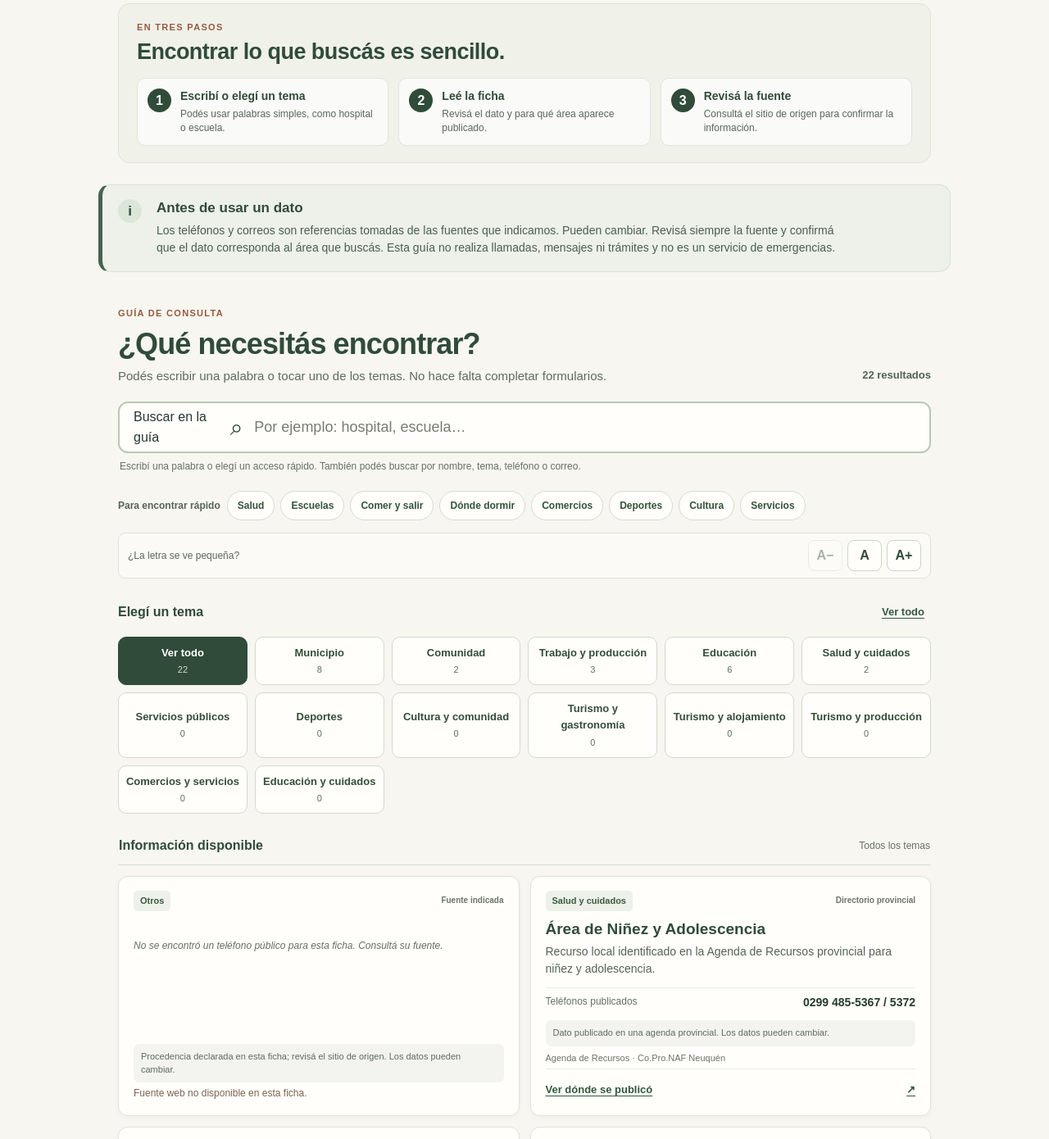
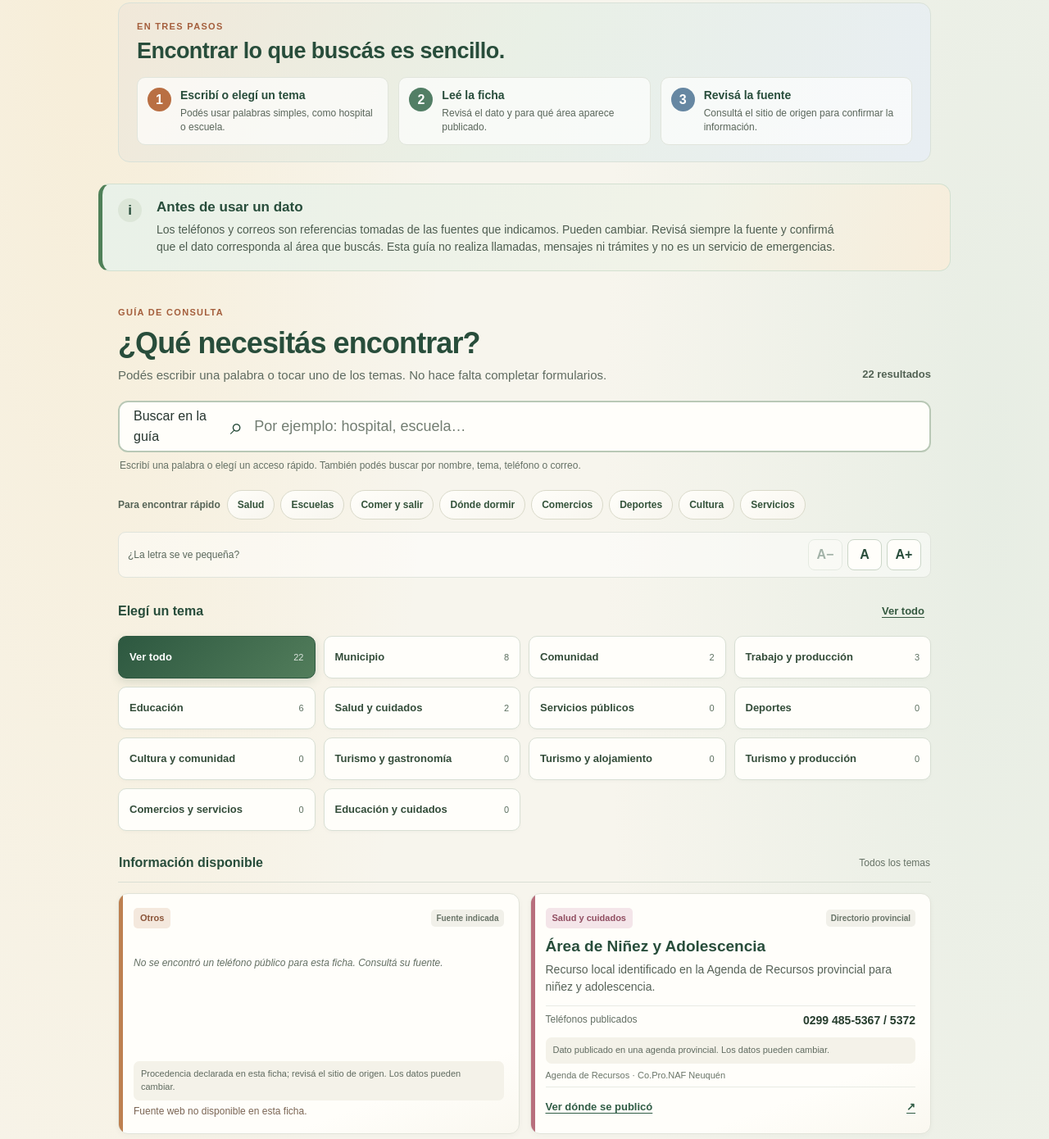
Before and after one commit to eliasmartinezcultural-glitch/SOPORTE-LOCAL, a plain HTML site: page index.html in a window 1280 px wide. Shown: the part 518-1908 px from the top of the page at 82% size. Drawn offline with Linux system fonts and the light colour scheme.

Commit message:
Incorpora identidad cromática ampliada y diseño por categorías

```diff
--- a/styles.css
+++ b/styles.css
@@ -410,3 +410,36 @@ button{touch-action:manipulation}
   .how-to,.quick-search,.reading-tools,.welcome-secondary,.results-end-note{display:none!important}
   .contact-card{transform:none!important;box-shadow:none!important}
 }
+
+
+/* Identidad cromática ampliada: colores por familias, contraste y lectura */
+:root{--paper:#f7f5ed;--paper-deep:#eeeadc;--surface:#fffefa;--ink:#26352f;--green:#284d3b;--green-2:#477653;--clay:#a75c3e;--line:#d9dfd4;--reading-scale:1}
+body{background:radial-gradient(ellipse at 8% 5%,rgba(244,204,125,.20),transparent 28rem),radial-gradient(ellipse at 95% 18%,rgba(174,210,195,.22),transparent 30rem),var(--paper)}
+.brand-mark{background:linear-gradient(145deg,#315b43 0%,#527f62 58%,#bd8053 100%);box-shadow:0 5px 14px rgba(40,77,59,.16)}
+.welcome{position:relative;isolation:isolate;overflow:hidden;border-bottom:0}
+.welcome:before{content:"";position:absolute;z-index:-1;inset:0 0 0 46%;background:radial-gradient(circle at 70% 30%,rgba(239,196,100,.25),transparent 35%),radial-gradient(circle at 35% 78%,rgba(139,185,157,.22),transparent 42%);pointer-events:none}
+.welcome h1 span{background:linear-gradient(90deg,#a85d3e,#c38b3e 58%,#557d5b);background-clip:text;-webkit-background-clip:text;color:transparent}
+.eyebrow{color:#a45e3c}
+.notice{background:linear-gradient(110deg,#e9f1e8,#f1f3e8 70%,#f7eddb);border-color:#d3e0d0;border-left-color:#4f8058}
+.how-to{background:linear-gradient(120deg,#f1e8d9,#e9f0e6 48%,#e8eef3);border-color:#d9e1d8}
+.how-step:nth-child(1)>span{background:#b96f43}.how-step:nth-child(2)>span{background:#527e65}.how-step:nth-child(3)>span{background:#6687a2}
+.quick-chip{background:linear-gradient(145deg,#fffefa,#f7f5ee);border-color:#d9d9c9}
+.quick-chip:nth-child(4n+1){--chip:#b66a43}.quick-chip:nth-child(4n+2){--chip:#4e8062}.quick-chip:nth-child(4n+3){--chip:#6685a0}.quick-chip:nth-child(4n){--chip:#9874a5}
+.quick-chip:hover,.quick-chip[aria-pressed=true]{border-color:var(--chip);background:color-mix(in srgb,var(--chip) 10%,white)}
+.filter-button{border-color:#d8dfd4;box-shadow:0 2px 5px rgba(30,55,38,.025)}
+.filter-button[aria-pressed=true]{background:linear-gradient(135deg,#2d5840,#527d5b);border-color:#2d5840;box-shadow:0 4px 12px rgba(45,88,64,.16)}
+.contact-card{position:relative;overflow:hidden;border-color:#e1e3d9;background:linear-gradient(160deg,#fffefa 0%,#fffefa 78%,#faf8f0 100%)}
+.contact-card:before{content:"";position:absolute;left:0;top:0;bottom:0;width:5px;background:var(--card-tone,#65836a)}
+.tone-card-municipal{--card-tone:#63866b}.tone-card-community{--card-tone:#bd8050}.tone-card-work{--card-tone:#c28a3c}.tone-card-education{--card-tone:#6f8eae}.tone-card-health{--card-tone:#b86f7d}.tone-card-services{--card-tone:#4e9a9b}.tone-card-sport{--card-tone:#b46e3e}.tone-card-culture{--card-tone:#9577a8}.tone-card-tourism{--card-tone:#4e8b78}.tone-card-commerce{--card-tone:#b18a4b}
+.tone-municipal{--tag-bg:#e4eee4;--tag-ink:#355f40}.tone-community{--tag-bg:#f4e8dd;--tag-ink:#8b5438}.tone-work{--tag-bg:#f5ecd6;--tag-ink:#826126}.tone-education{--tag-bg:#e4edf6;--tag-ink:#426486}.tone-health{--tag-bg:#f4e5e9;--tag-ink:#914f62}.tone-services{--tag-bg:#dff0ef;--tag-ink:#286b6b}.tone-sport{--tag-bg:#f5e8dd;--tag-ink:#92512f}.tone-culture{--tag-bg:#eee7f4;--tag-ink:#715487}.tone-tourism{--tag-bg:#e1f0e9;--tag-ink:#326b55}.tone-commerce{--tag-bg:#f3eedc;--tag-ink:#78602e}
+.category-label{background:var(--tag-bg,#edf1e9);color:var(--tag-ink,#3c5b43)}
+.source-type{padding:3px 6px;border-radius:5px;background:#f1f0e9}
+.source-note{background:#f4f2e9}.card-source{color:#315d46}
+.contribute-section{background:linear-gradient(120deg,#f5ead6,#f0e9d9 48%,#e9efe5);border-color:#e0d0b3;border-left-color:#bd8241}
+.print-panel{background:linear-gradient(110deg,#e4efe5,#e5edf2);border-color:#d4e0d8}
+.site-footer{background:linear-gradient(110deg,#e8ede5,#e9e8df 55%,#eee7df)}
+@media(min-width:801px){.filters{grid-template-columns:repeat(4,minmax(0,1fr));gap:10px}.filter-button{min-height:52px;flex-direction:row;justify-content:space-between;padding:10px 13px}}
+@media(max-width:800px){.filters{grid-template-columns:repeat(3,minmax(0,1fr))}}
+@media(max-width:560px){.filters{grid-template-columns:repeat(2,minmax(0,1fr))}.contact-card:before{width:4px}}
+@media(prefers-contrast:more){.category-label,.source-type,.quick-chip{border:1px solid currentColor}.contact-card{border:2px solid #66736a}}
+@media print{body{background:#fff!important}.contact-card:before{display:none!important}.category-label{border:.5pt solid #777!important}}
```
